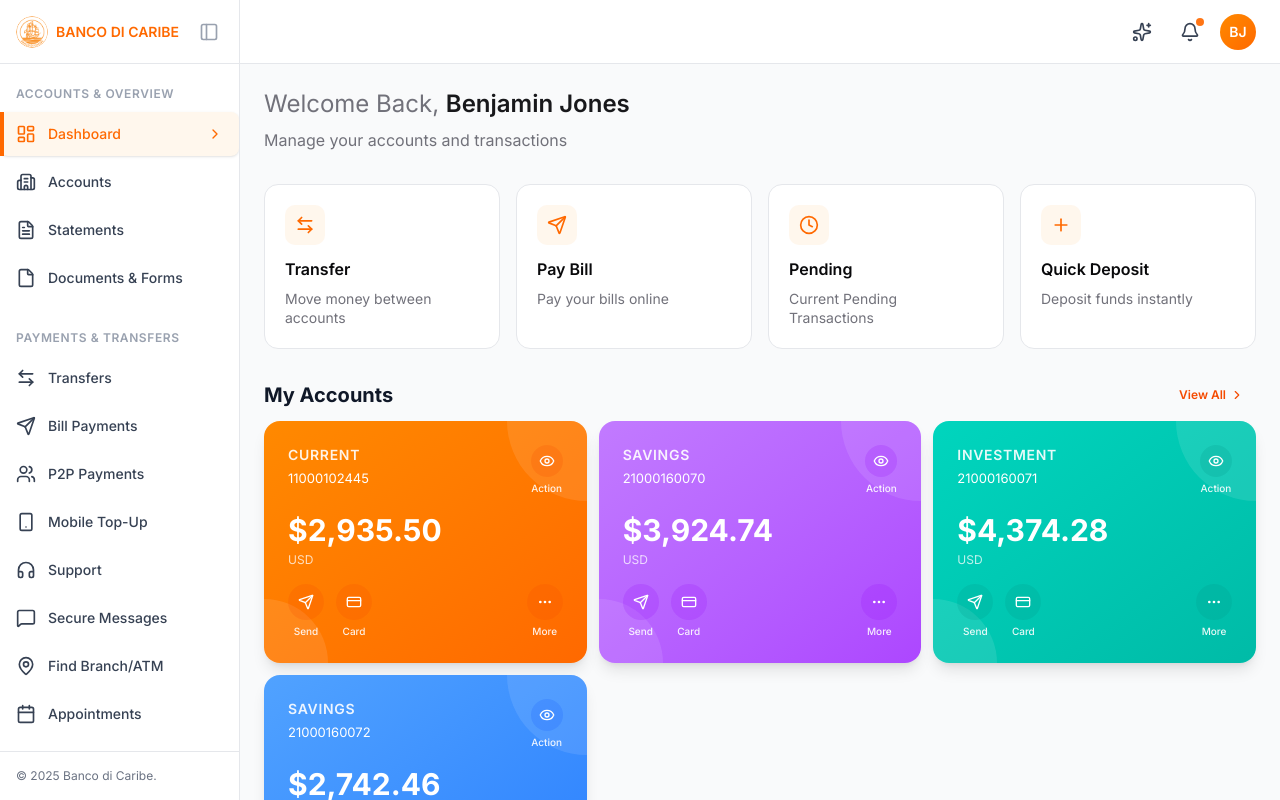
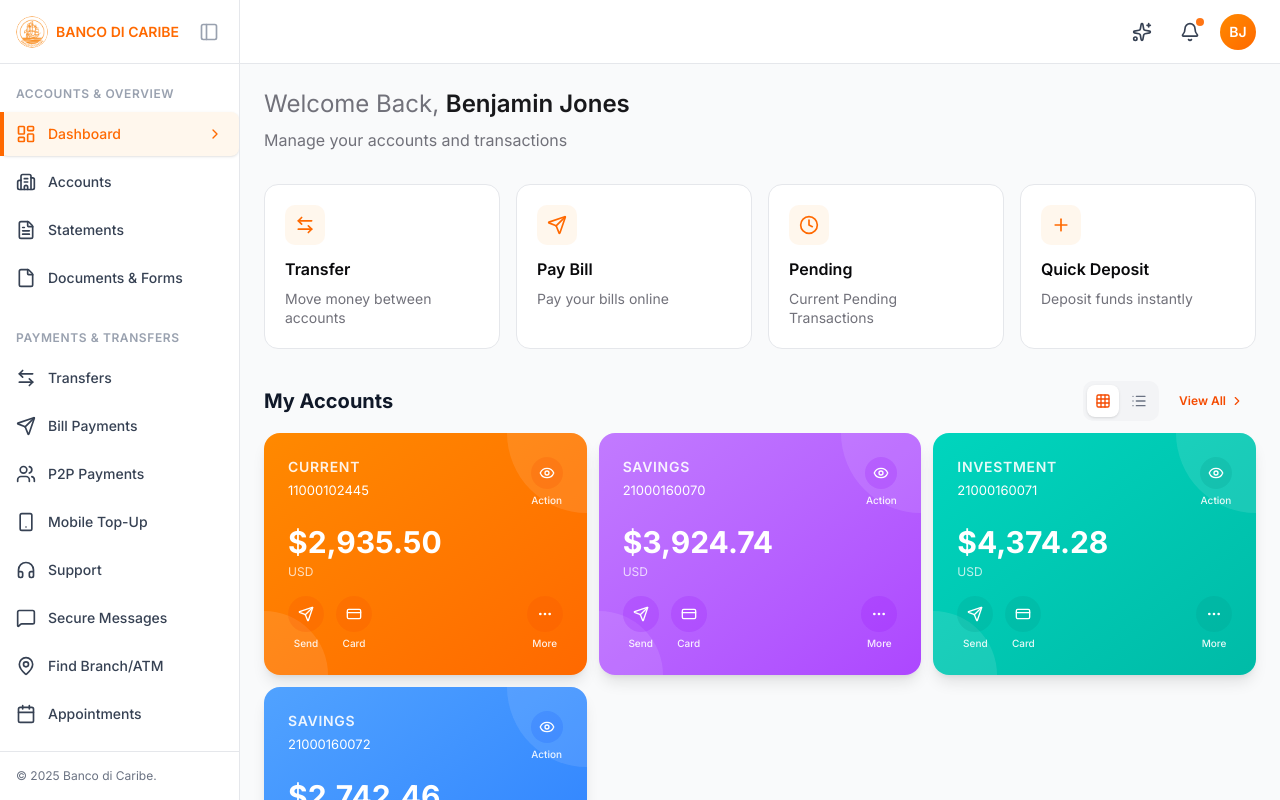
Before and after one commit to mahbubcsebd/banco-dashboard, a Next.js app: page / in a window 1280 px wide. Shown: the top 800 px of the page. Built offline with nearby package versions, Linux system fonts and the light colour scheme.

Commit message:
grid layout feature added

```diff
--- a/components/dashboard/AccountsGrid.js
+++ b/components/dashboard/AccountsGrid.js
@@ -2,7 +2,7 @@
 
 import { accounts } from '@/data/mockData';
 import { animate, motion, useMotionValue, useTransform } from 'framer-motion';
-import { ChevronRight } from 'lucide-react';
+import { ChevronRight, Grid3x3, List } from 'lucide-react';
 import Link from 'next/link';
 import { useState } from 'react';
 import AccountCard from './AccountCard';
@@ -10,6 +10,7 @@ import AccountCard from './AccountCard';
 export default function AccountsGrid() {
   const [currentIndex, setCurrentIndex] = useState(0);
   const [direction, setDirection] = useState(0);
+  const [viewMode, setViewMode] = useState('grid'); // 'grid' or 'list'
   const x = useMotionValue(0);
 
   const handleDragEnd = (event, info) => {
@@ -26,7 +27,6 @@ export default function AccountsGrid() {
           setCurrentIndex(accounts.length - 1);
         }
       } else if (offset < -threshold || velocity < -500) {
-        // Swipe left - go to next
         setDirection(1);
         if (currentIndex < accounts.length - 1) {
           setCurrentIndex(currentIndex + 1);
@@ -36,11 +36,9 @@ export default function AccountsGrid() {
       }
     }
 
-    // Reset position
     animate(x, 0, { type: 'spring', stiffness: 300, damping: 30 });
   };
 
-  // Transform for rotation based on drag
   const rotateY = useTransform(x, [-200, 0, 200], [20, 0, -20]);
   const scale = useTransform(x, [-200, 0, 200], [0.9, 1, 0.9]);
 
@@ -50,6 +48,34 @@ export default function AccountsGrid() {
         <div className="flex items-center gap-2">
           <h2 className="text-xl font-bold text-gray-900">My Accounts</h2>
         </div>
+
+        <div className="flex items-center gap-2">
+          {/* View Toggle Buttons */}
+          <div className="hidden sm:flex items-center gap-1 bg-gray-100 rounded-lg p-1">
+            <motion.button
+              whileTap={{ scale: 0.95 }}
+              onClick={() => setViewMode('grid')}
+              className={`p-2 rounded-md transition-all duration-200 ${
+                viewMode === 'grid'
+                  ? 'bg-white text-orange-600 shadow-sm'
+                  : 'text-gray-500 hover:text-gray-700'
+              }`}
+            >
+              <Grid3x3 className="w-4 h-4" />
+            </motion.button>
+            <motion.button
+              whileTap={{ scale: 0.95 }}
+              onClick={() => setViewMode('list')}
+              className={`p-2 rounded-md transition-all duration-200 ${
+                viewMode === 'list'
+                  ? 'bg-white text-orange-600 shadow-sm'
+                  : 'text-gray-500 hover:text-gray-700'
+              }`}
+            >
+              <List className="w-4 h-4" />
+            </motion.button>
+          </div>
+
           <Link href="/my-accounts">
             <motion.div
               whileHover={{ x: 4 }}
@@ -61,7 +87,10 @@ export default function AccountsGrid() {
             </motion.div>
           </Link>
         </div>
+      </div>
 
+      {/* Grid View */}
+      {viewMode === 'grid' && (
         <div className="hidden sm:grid sm:grid-cols-2 md:hidden lg:grid lg:grid-cols-2 xl:grid-cols-3 2xl:grid-cols-4 gap-3">
           {accounts.map((account, index) => (
             <motion.div
@@ -74,7 +103,25 @@ export default function AccountsGrid() {
             </motion.div>
           ))}
         </div>
+      )}
 
+      {/* List View */}
+      {viewMode === 'list' && (
+        <div className="hidden sm:flex sm:flex-col md:hidden lg:flex gap-3">
+          {accounts.map((account, index) => (
+            <motion.div
+              key={account.id}
+              initial={{ opacity: 0, x: -20 }}
+              animate={{ opacity: 1, x: 0 }}
+              transition={{ delay: index * 0.1, duration: 0.3 }}
+            >
+              <AccountCard account={account} index={index} />
+            </motion.div>
+          ))}
+        </div>
+      )}
+
+      {/* Mobile Carousel View */}
       <div className="sm:hidden md:block lg:hidden">
         <div className="relative h-[210px] perspective-1000">
           <div className="absolute inset-0 pointer-events-none">
@@ -160,7 +207,6 @@ export default function AccountsGrid() {
           </button>
         </div>
 
-        {/* Enhanced Pagination Dots */}
         <div className="flex justify-center items-center gap-1.5 mt-6">
           {accounts.map((_, index) => (
             <motion.button
```
Lines whose indentation alone changed are shown as unchanged.
